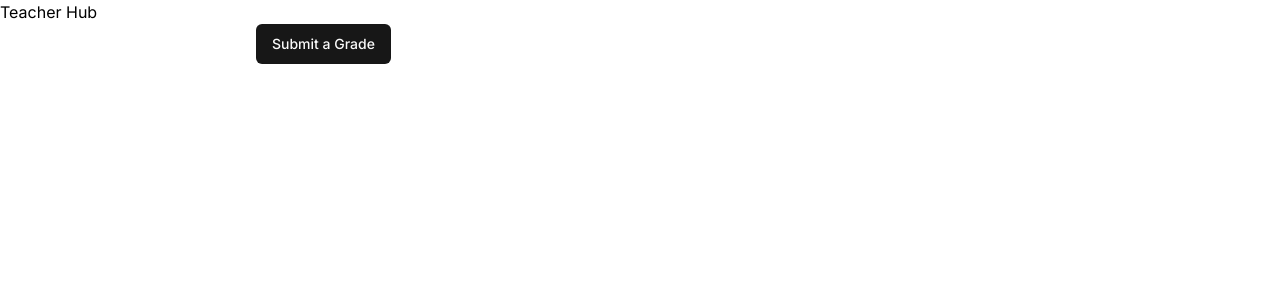
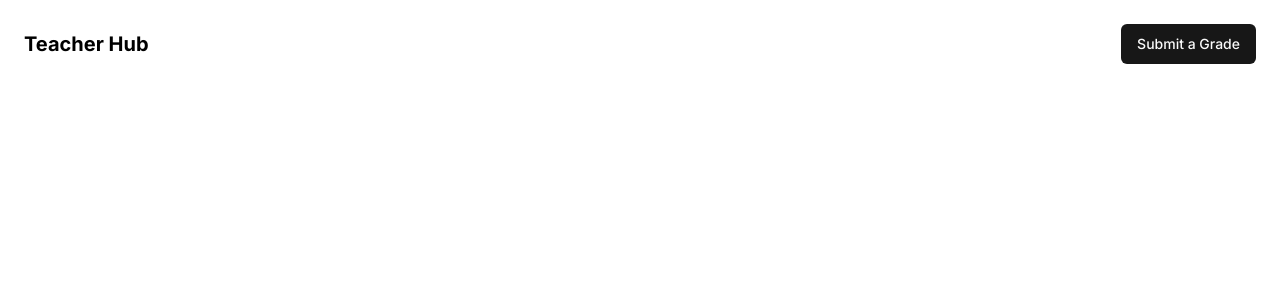
Before and after one commit to carbondesigned/takehome-tc, a Next.js app: page / in a window 1280 px wide. Shown: the top 300 px of the page. Built offline with nearby package versions, Linux system fonts and the light colour scheme; no server answers; the database is empty.

Commit message:
layout header, loading indicator

```diff
--- a/src/app/layout.tsx
+++ b/src/app/layout.tsx
@@ -1,11 +1,13 @@
+import {Button} from '@/components/ui/button';
 import './globals.css';
 import type {Metadata} from 'next';
 import {Inter} from 'next/font/google';
+import Link from 'next/link';
 
 const inter = Inter({subsets: ['latin']});
 
 export const metadata: Metadata = {
-  title: 'Create Next App',
+  title: 'Takehome',
   description: 'Generated by create next app',
 };
 
@@ -13,7 +15,12 @@ export default function RootLayout({children}: {children: React.ReactNode}) {
   return (
     <html lang='en'>
       <body className={inter.className}>
-        <h1>Teacher Hub</h1>
+        <header className='flex items-center justify-between p-6'>
+          <h1 className='text-xl font-bold'>Teacher Hub</h1>
+          <Link href='/grade'>
+            <Button>Submit a Grade</Button>
+          </Link>
+        </header>
         {children}
       </body>
     </html>
--- a/src/app/page.tsx
+++ b/src/app/page.tsx
@@ -1,6 +1,7 @@
 'use client';
 
 import {Button} from '@/components/ui/button';
+import LoadingSpinner from '@/components/ui/spinner';
 import Link from 'next/link';
 import {useEffect, useState} from 'react';
 import {Bar, BarChart, ResponsiveContainer, XAxis, YAxis} from 'recharts';
@@ -29,14 +30,15 @@ export default function Home() {
     fetchData();
   }, []);
 
-  if (loading) return <div>Loading...</div>;
+  if (loading)
+    return (
+      <div className='h-screen w-full flex justify-center'>
+        <LoadingSpinner />
+      </div>
+    );
   if (error) return <div>Error: {JSON.stringify(error)}</div>;
   return (
     <main className='max-w-3xl mx-auto'>
-      <Link href='/grade'>
-        <Button>Submit a Grade</Button>
-      </Link>
-
       <ResponsiveContainer width='100%' height={350}>
         <BarChart data={data}>
           <XAxis
--- /dev/null
+++ b/src/components/ui/spinner.tsx
@@ -0,0 +1,12 @@
+export default function LoadingSpinner() {
+  return (
+    <div
+      className='inline-block h-8 w-8 animate-spin rounded-full border-4 border-solid border-current border-r-transparent align-[-0.125em] motion-reduce:animate-[spin_1.5s_linear_infinite]'
+      role='status'
+    >
+      <span className='!absolute !-m-px !h-px !w-px !overflow-hidden !whitespace-nowrap !border-0 !p-0 ![clip:rect(0,0,0,0)]'>
+        Loading...
+      </span>
+    </div>
+  );
+}
```
